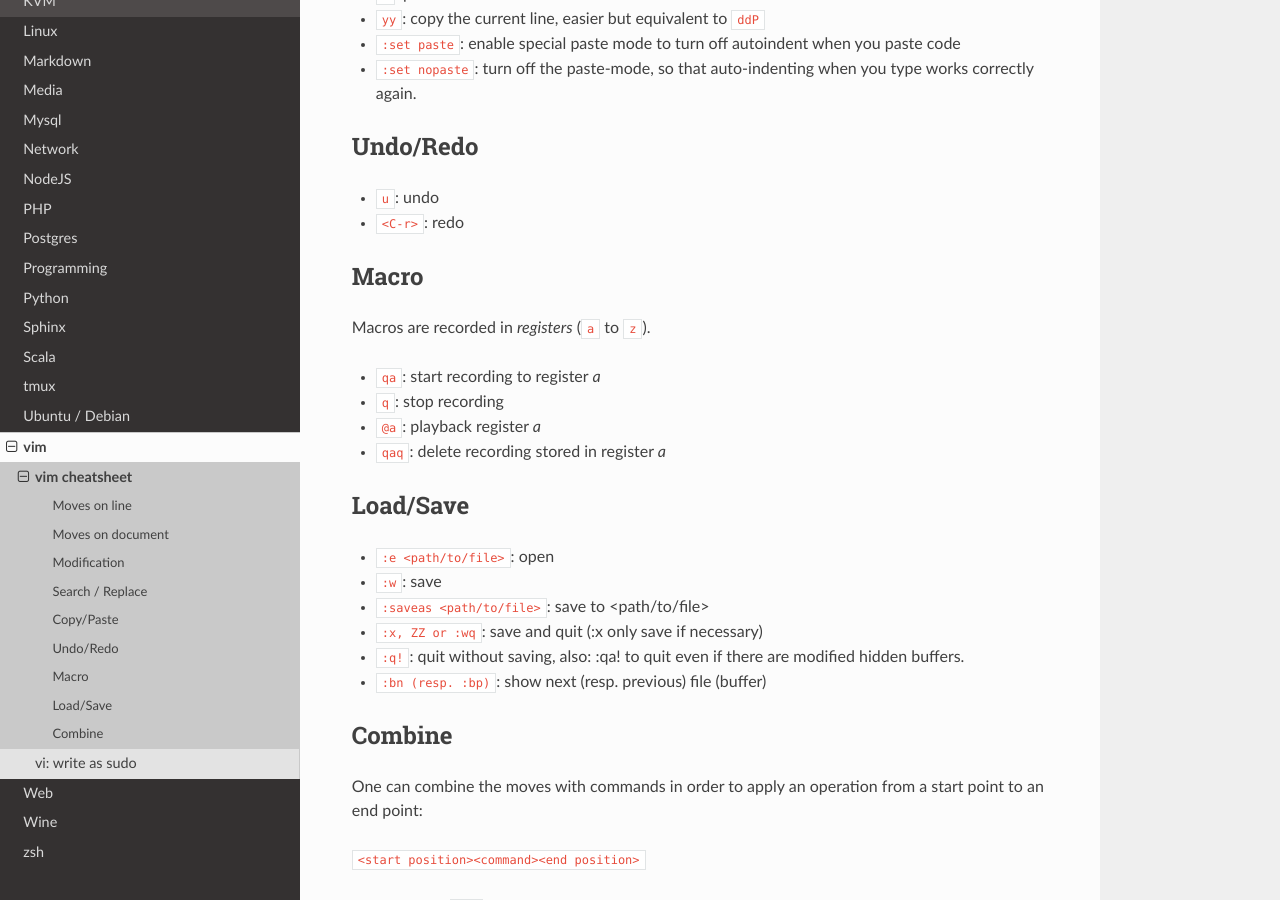
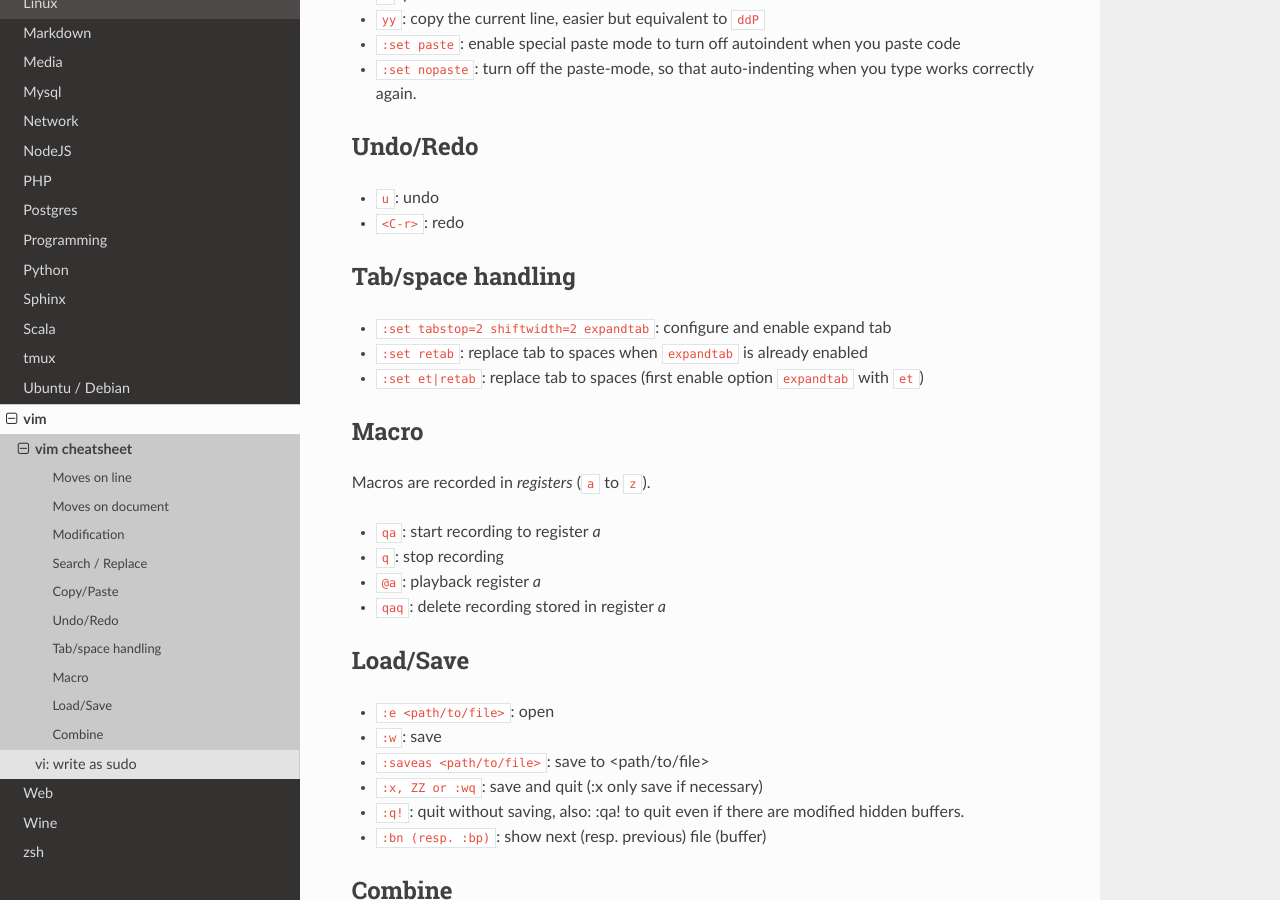
Before and after one commit to papaux/til, a Sphinx documentation site: the page built from source/vim/cheatsheet.rst, in a window 1280 px wide and 900 px high, scrolled down 1447 px. Built offline with Sphinx 7.4.7 and the Read the Docs theme 2.0.0, drawn with Linux system fonts in a browser that asks for light colours.

Commit message:
vim: retab

```diff
--- a/source/vim/cheatsheet.rst
+++ b/source/vim/cheatsheet.rst
@@ -55,11 +55,16 @@ Copy/Paste
 - ``:set paste``: enable special paste mode to turn off autoindent when you paste code
 - ``:set nopaste``: turn off the paste-mode, so that auto-indenting when you type works correctly again.
 
-
 Undo/Redo
 ~~~~~~~~~
 - ``u``: undo
 - ``<C-r>``: redo
+
+Tab/space handling
+~~~~~~~~~~~~~~~~~~
+- ``:set tabstop=2 shiftwidth=2 expandtab``: configure and enable expand tab
+- ``:set retab``: replace tab to spaces when ``expandtab`` is already enabled
+- ``:set et|retab``: replace tab to spaces (first enable option ``expandtab`` with ``et``)
 
 Macro
 ~~~~~
```
